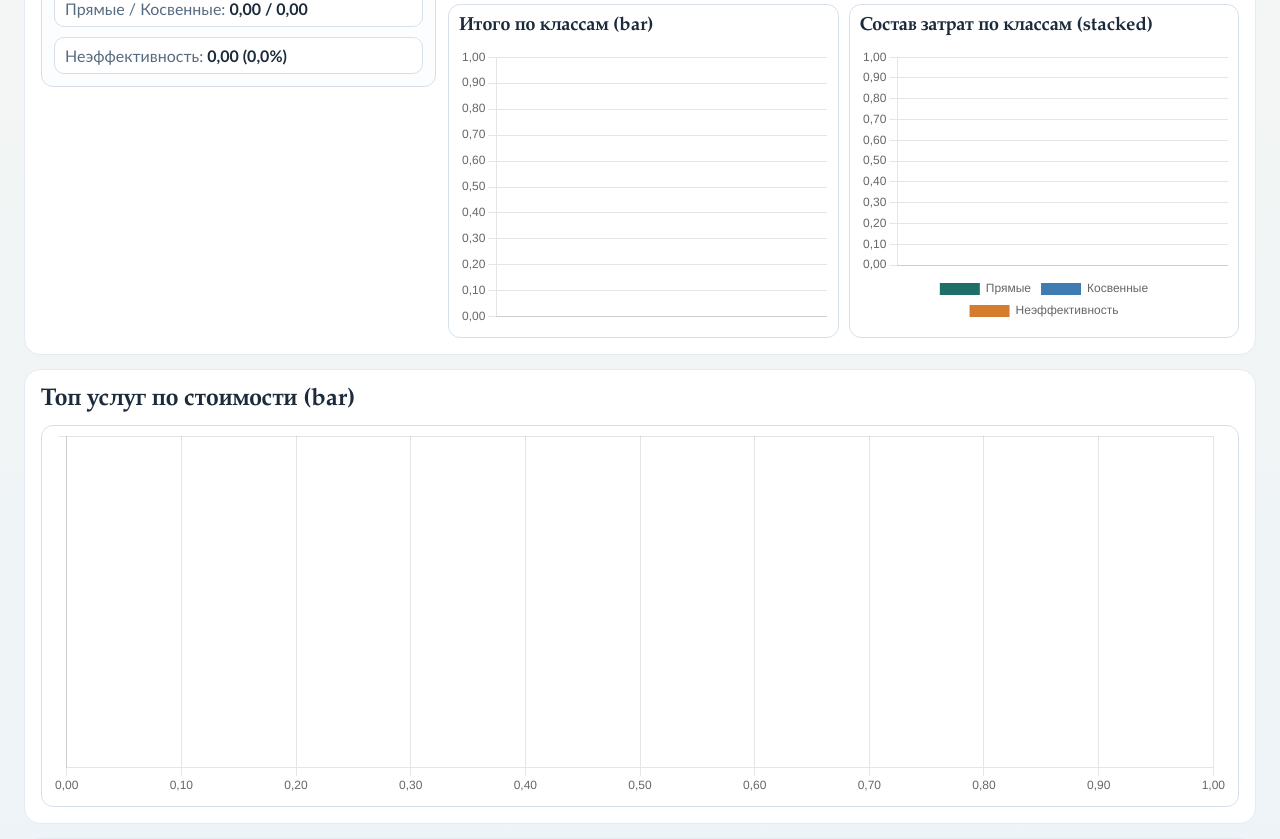
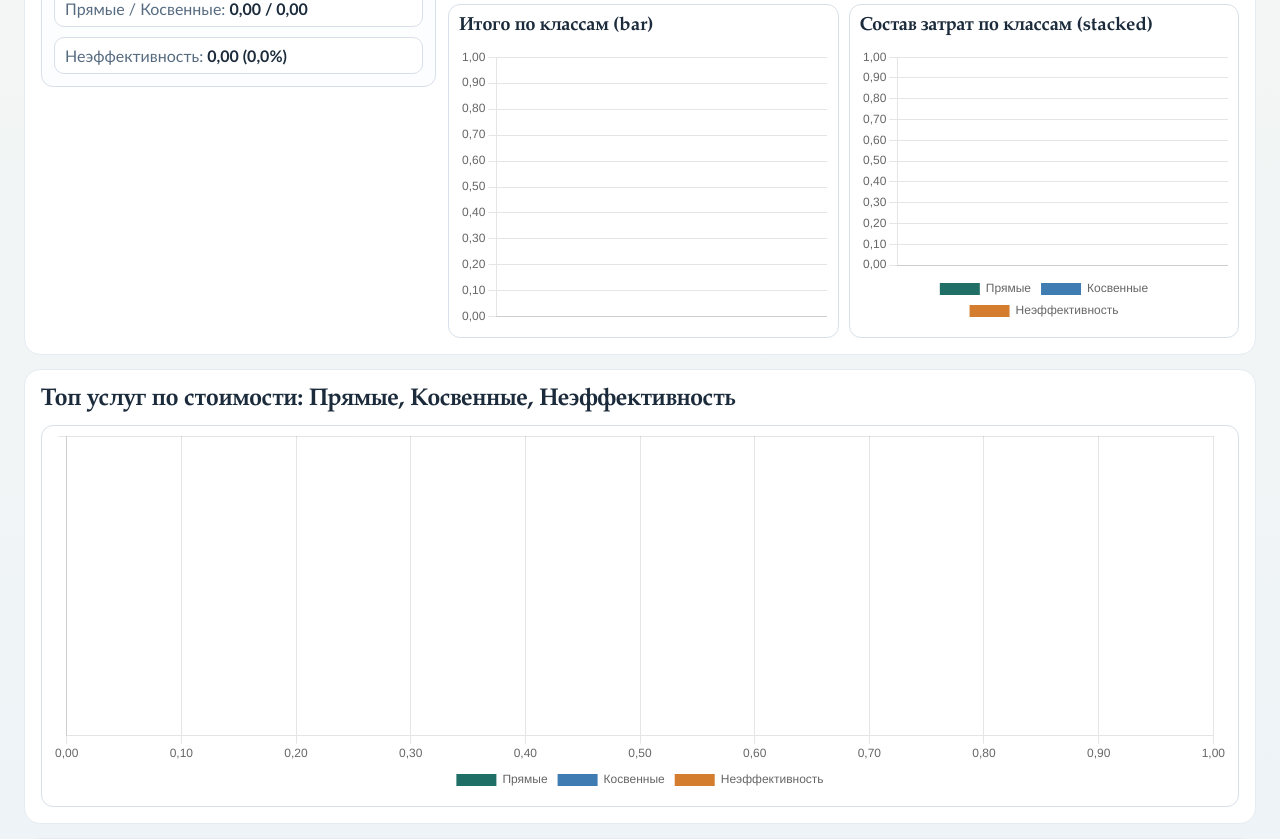
Before and after one commit to vldsmelov/opop_bi, a Flask app: template templates/dashboard.html in a window 1280 px wide. Shown: the part 758-1597 px from the top of the page. Run offline with Flask 3, Linux system fonts and the light colour scheme; the template is opened without the code that fills it: most values are stand-ins (such as "Sample title", 1, 10 or a date in 2020).

Commit message:
feat: make top services chart stacked by cost components

```diff
--- a/templates/dashboard.html
+++ b/templates/dashboard.html
@@ -171,7 +171,7 @@
       </section>
 
       <section class="card">
-        <h2>Топ услуг по стоимости (bar)</h2>
+        <h2>Топ услуг по стоимости: Прямые, Косвенные, Неэффективность</h2>
         <article class="chart">
           <div id="topServicesWrap" class="canvas-wrap top-chart-wrap"><canvas id="topServicesBar"></canvas></div>
         </article>
@@ -385,6 +385,33 @@
         });
       }
 
+      function stackedHorizontal(id, labels, d, i, f) {
+        return new Chart(document.getElementById(id), {
+          type: "bar",
+          data: {
+            labels,
+            datasets: [
+              { label: "Прямые", data: d, backgroundColor: "#1f6f66" },
+              { label: "Косвенные", data: i, backgroundColor: "#3e7cb1" },
+              { label: "Неэффективность", data: f, backgroundColor: "#d47d2f" },
+            ],
+          },
+          options: {
+            maintainAspectRatio: false,
+            indexAxis: "y",
+            scales: {
+              x: {
+                stacked: true,
+                suggestedMax: state.mode === "percent" ? 100 : undefined,
+                ticks: { callback: (v) => state.mode === "percent" ? pct(v) : money(v) },
+              },
+              y: { stacked: true },
+            },
+            plugins: { legend: { position: "bottom" } },
+          },
+        });
+      }
+
       function setTopChartHeight(serviceCount) {
         const height = Math.max(360, serviceCount * 28 + 120);
         el.topChartWrap.style.height = `${height}px`;
@@ -410,9 +437,11 @@
 
         const top = [...services].sort((a, b) => b.total_cost - a.total_cost);
         const topLabels = top.map((x) => x.service_name);
-        const topValues = state.mode === "percent" ? top.map((x) => t.total ? (x.total_cost / t.total) * 100 : 0) : top.map((x) => x.total_cost);
+        const topDirect = state.mode === "percent" ? top.map((x) => x.total_cost ? (x.direct_cost / x.total_cost) * 100 : 0) : top.map((x) => x.direct_cost);
+        const topIndirect = state.mode === "percent" ? top.map((x) => x.total_cost ? (x.indirect_cost / x.total_cost) * 100 : 0) : top.map((x) => x.indirect_cost);
+        const topIneff = state.mode === "percent" ? top.map((x) => x.total_cost ? (x.inefficiency_cost / x.total_cost) * 100 : 0) : top.map((x) => x.inefficiency_cost);
         setTopChartHeight(top.length);
-        charts.top = bar("topServicesBar", topLabels, topValues, true, "#1f6f66", "Топ услуг");
+        charts.top = stackedHorizontal("topServicesBar", topLabels, topDirect, topIndirect, topIneff);
       }
 
       function setMode(mode) {
```
